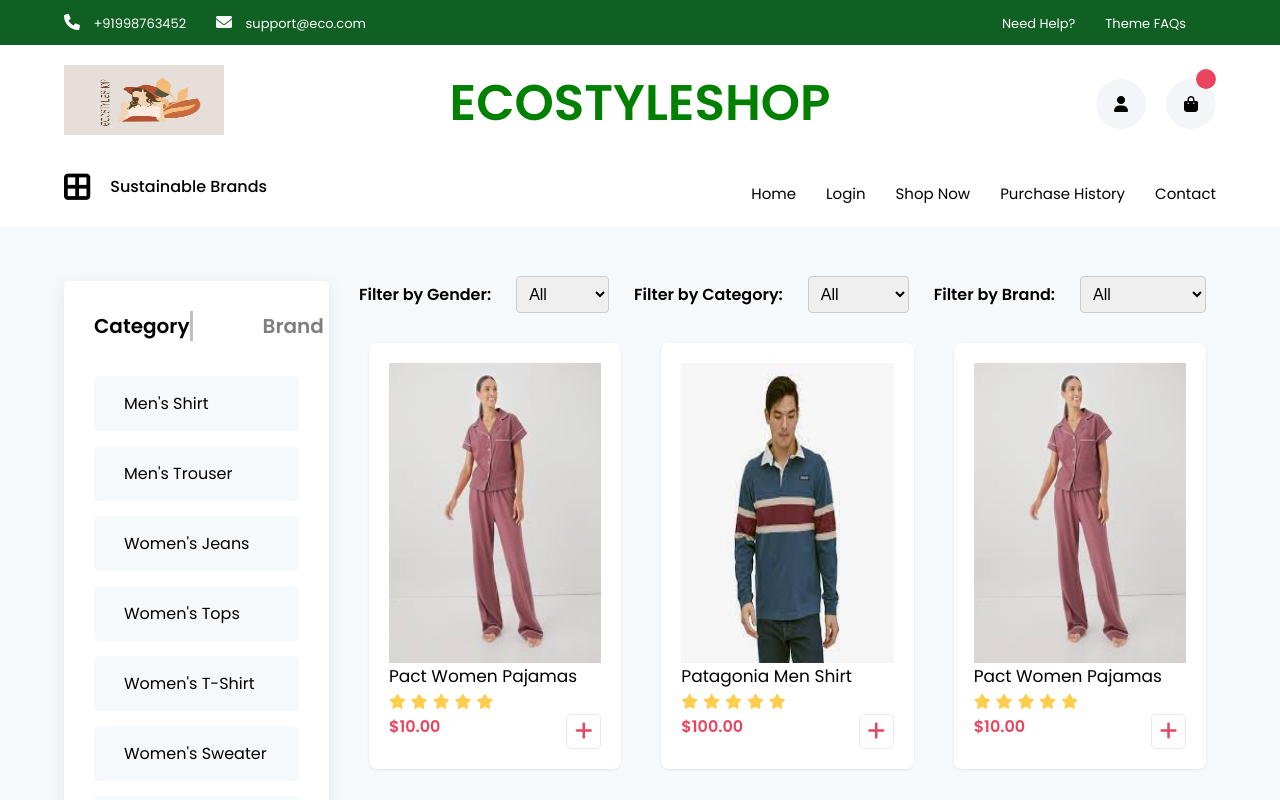
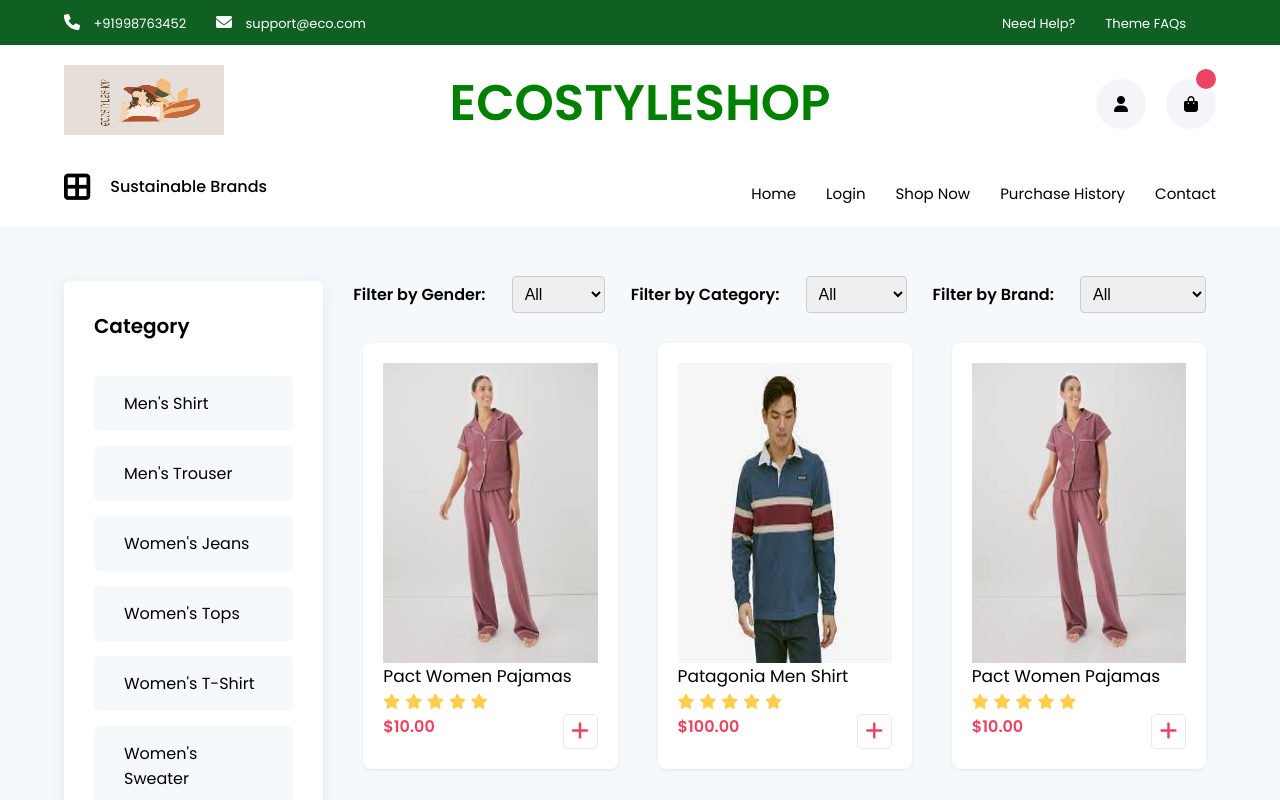
Before and after one commit to meghana010/efrontend, a React (Create React App) app: page /pages in a window 1280 px wide. Shown: the top 800 px of the page. Built offline with nearby package versions, Linux system fonts and the light colour scheme.

Commit message:
Update Catg.jsx

```diff
--- a/src/components/shops/Catg.jsx
+++ b/src/components/shops/Catg.jsx
@@ -36,7 +36,7 @@ const Catg = () => {
       <div className='category'>
         <div className='chead d_flex'>
           <h1>Category</h1>
-          <h1>Brand</h1>
+
         </div>
         {data.map((value, index) => {
           return (
```
